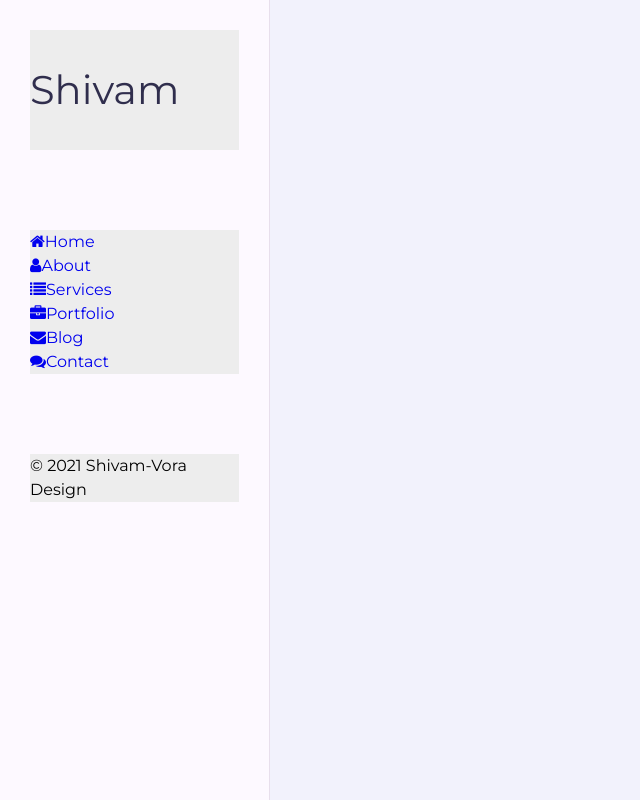
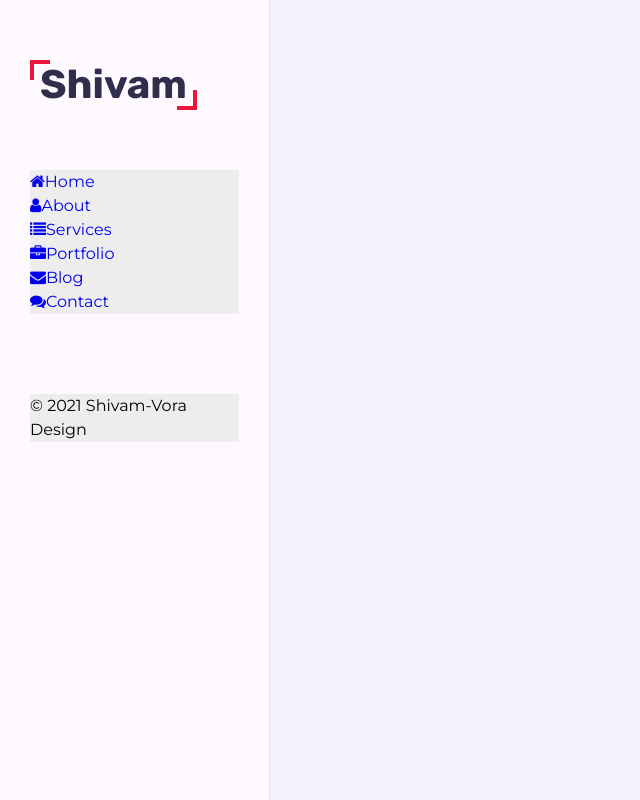
Before and after one commit to shivamvora/My_Personal, a plain HTML site: page index.html in a window 1280 px wide. Shown: the whole page, without its empty margins (0-640 px from the left). Drawn offline with Linux system fonts and the light colour scheme.

Commit message:
logo design done

```diff
--- a/css/skins/pink.css
+++ b/css/skins/pink.css
@@ -0,0 +1,8 @@
+.aside .logo a::before{
+    border-top: 4px solid #ec1839;
+    border-left: 4px solid #ec1839;
+}
+.aside .logo a::after{
+    border-right: 4px solid #ec1839;
+    border-bottom: 4px solid #ec1839;
+}
--- a/css/style.css
+++ b/css/style.css
@@ -2,6 +2,7 @@
 @import url("https://stackpath.bootstrapcdn.com/font-awesome/4.7.0/css/font-awesome.min.css");
 /* Google fonts */
 @import url('https://fonts.googleapis.com/css2?family=Montserrat:wght@400;500;600&display=swap');
+@import url('https://fonts.googleapis.com/css2?family=Rubik:wght@500;700;900&display=swap');
 /* general style */
     body{
         margin: 0;
@@ -42,12 +43,36 @@
     padding: 30px;
 }
 .aside .logo{
-    background-color: #ededed;
+
     padding: 30px 0;
 }
 .aside .logo a {
     font-size: 40px;
     color: #302e4d;
+    font-family: 'Rubik', sans-serif;
+    font-weight: 700;
+    text-decoration: none;
+    display: block;
+    position: absolute;
+    padding: 0 10px;
+    line-height: 50px;
+}
+.aside .logo a::before{
+    content: '';
+    height: 20px;
+    width: 20px;
+    position: absolute;
+    top: 0;
+    left: 0;
+}
+
+.aside .logo a::after{
+    content: '';
+    height: 20px;
+    width: 20px;
+    position: absolute;
+    bottom: 0;
+    right: 0;
 }
 .aside .nav{
     background-color: #ededed;
```
